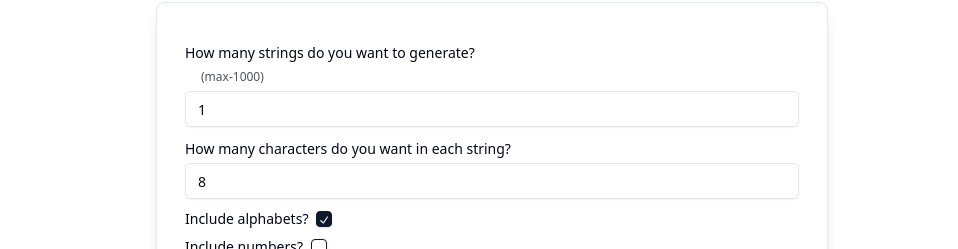
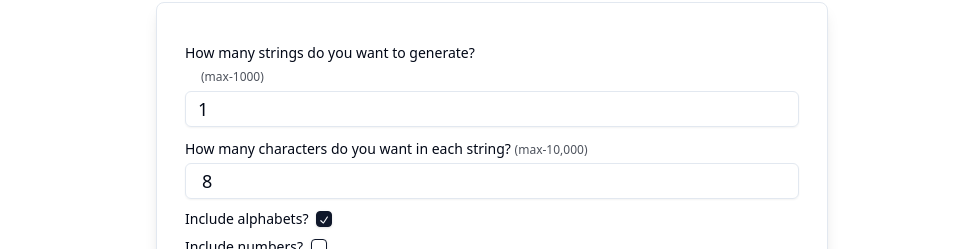
Before and after one commit to mr-zlaam/random-station, a React (Vite) app: page / in a window 1280 px wide. Shown: the part 155-404 px from the top of the page, without its empty margins (148-1106 px from the left). Built offline with nearby package versions, Linux system fonts and the light colour scheme; the HTML template or start-up script is replaced by a standard one.

Commit message:
replace Math.random with crypto to make it more secure

```diff
--- a/src/app/pages/home/homePage.tsx
+++ b/src/app/pages/home/homePage.tsx
@@ -19,6 +19,9 @@ export default function HomePage() {
   const [copyStatus, setCopyStatus] = useState<boolean>(false); // New state for copy status
 
   const generateRandomStrings = () => {
+    if (numOfCharacters === 0) return;
+    if (numOfStrings === 0) return;
+
     const characters = "ABCDEFGHIJKLMNOPQRSTUVWXYZabcdefghijklmnopqrstuvwxyz";
     const numbers = "0123456789";
     const specialCharacters = "!$%^&*_-";
@@ -45,7 +48,7 @@ export default function HomePage() {
     for (let i = 0; i < numOfStrings; i++) {
       let randomString = "";
       for (let j = 0; j < numOfCharacters; j++) {
-        const randomIndex = Math.floor(Math.random() * allCharacters.length);
+        const randomIndex = crypto.getRandomValues(new Uint32Array(1))[0] % allCharacters.length;
         randomString += allCharacters[randomIndex];
       }
       randomStrings.push(randomString);
@@ -60,11 +63,9 @@ export default function HomePage() {
       () => {
         setCopyStatus(true); // Set copy status to true
         setTimeout(() => {
-          setCopyStatus(false)
-          setIsModalOpen(false)
-
+          setCopyStatus(false);
+          setIsModalOpen(false);
         }, 1000); // Revert to default icon after 1 second
-
       },
       (err) => alert("Failed to copy text: " + err)
     );
@@ -81,7 +82,7 @@ export default function HomePage() {
             <RxCross2 size={35} />
           </DivWrapper>
           <div className="my-3 absolute top-[30%] left-[50%] transform -translate-x-1/2 -translate-y-1/2">
-            <div className="   absolute top-[-35px] right-2 cursor-pointer w-full">
+            <div className="absolute top-[-35px] right-2 cursor-pointer w-full">
               <DivWrapper
                 onClick={copyToClipboard}
                 className="absolute top-0 right-5 h-[35px] w-[35px]"
@@ -118,13 +119,13 @@ export default function HomePage() {
               }
               min={1}
               max={1000}
-              className="mt-1"
+              className="mt-1 text-lg"
             />
           </div>
 
           <div className="my-3">
             <label htmlFor="num_of_character" className="block text-sm font-medium">
-              How many characters do you want in each string?
+              How many characters do you want in each string? <span className="text-xs text-foreground/70">(max-10,000)</span>
             </label>
             <Input
               type="number"
@@ -133,7 +134,7 @@ export default function HomePage() {
               onChange={(e: ChangeEvent<HTMLInputElement>) => setNumOfCharacters(Math.min(Number(e.target.value), 10000))}
               min={1}
               max={10000}
-              className="mt-1"
+              className="p-4 text-lg mt-1"
             />
           </div>
 
@@ -182,8 +183,8 @@ export default function HomePage() {
           <div className="my-3">
             <Button
               onClick={generateRandomStrings}
-              className="w-full"
-              disabled={isGenerateButtonDisabled}
+              className="w-full select-none"
+              disabled={isGenerateButtonDisabled || numOfStrings === 0 || numOfCharacters === 0}
             >
               Generate Strings
             </Button>
```
